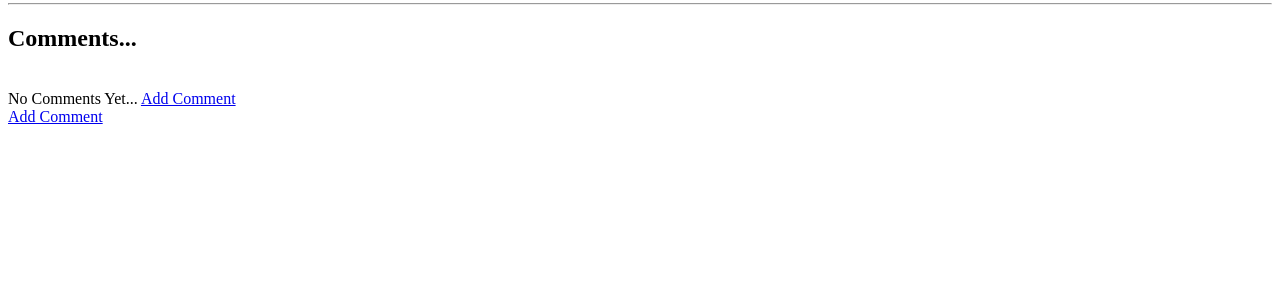
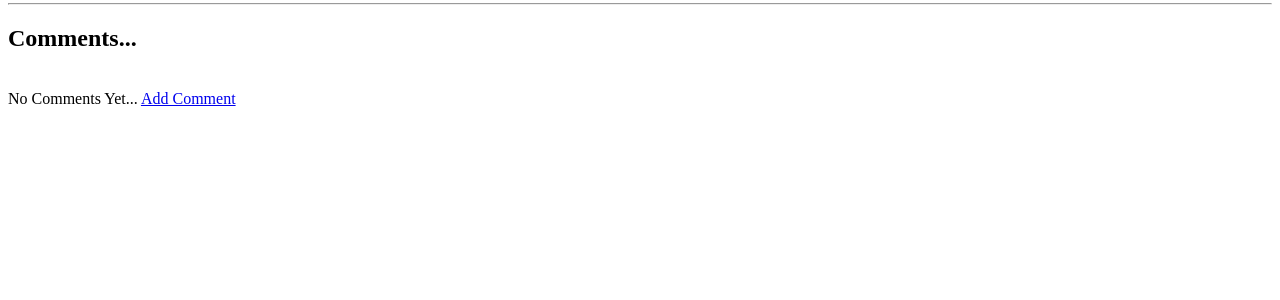
Before and after one commit to siegfred14/django_simple_blog, a Django app: page /post/1/ in a window 1280 px wide. Shown: the part 229-529 px from the top of the page. Run offline with Django 3.2, Linux system fonts and the light colour scheme; data comes from the database, SQL or seed files in the repository; some web fonts are replaced.

Commit message:
Add Comment links positions modified in post_detail.html

```diff
--- a/templates/post_detail.html
+++ b/templates/post_detail.html
@@ -16,7 +16,8 @@
     {% if not post.comments.all %}
         No Comments Yet... <a href="{% url 'post_comment' post.pk %}">Add Comment</a>
     {% else %}
-    <a href="{% url 'post_comment' post.pk %}">Add Comment</a>
+    <a href="{% url 'post_comment' post.pk %}">
+        Add Comment</a>
     <br>
         {% for comment in post.comments.all %}
             <strong>
@@ -26,11 +27,13 @@
             <br>
             {{ comment.body }}
             <br>
+
             <hr>
         {% endfor %}
+            <a href="{% url 'post_comment' post.pk %}">
+                Add Comment</a>
     {% endif %}
-    <br>
-    <a href="{% url 'post_comment' post.pk %}">Add Comment</a>
+
     <br>
 
 
```
